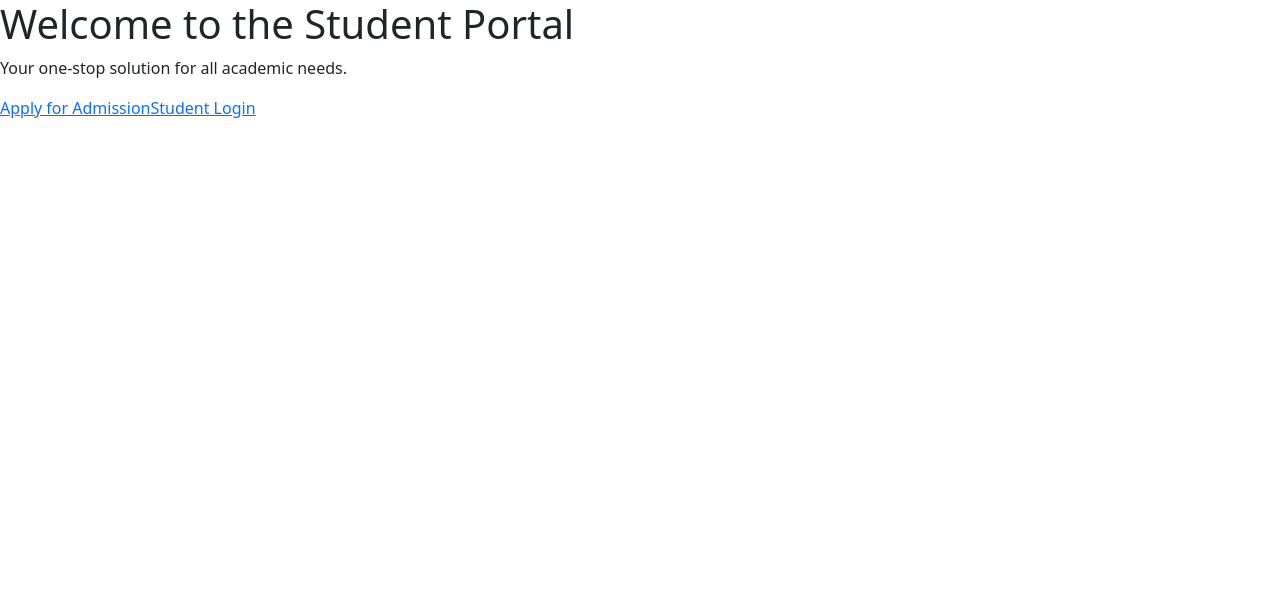
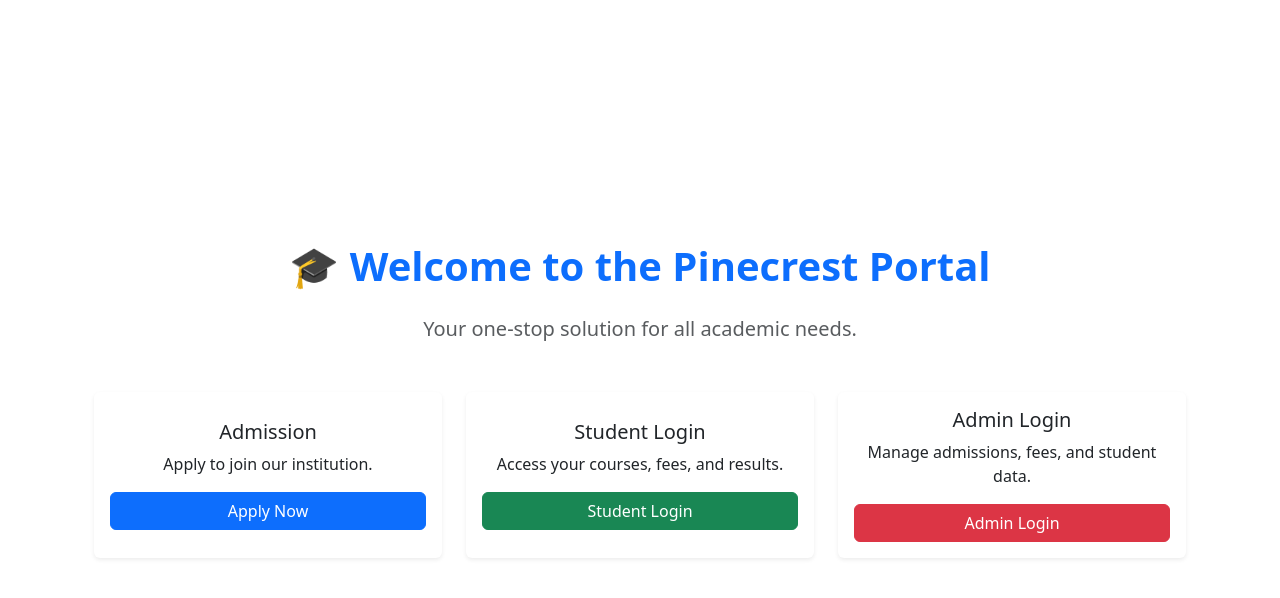
Before and after one commit to Paxden/PaxSchoolPortal, a React (Vite) app in the folder student-portal/: page / in a window 1280 px wide. Shown: the top 598 px of the page. Built offline with nearby package versions, Linux system fonts and the light colour scheme.

Commit message:
Home page

```diff
--- a/student-portal/src/pages/Admin/AdminCourses.jsx
+++ b/student-portal/src/pages/Admin/AdminCourses.jsx
@@ -11,7 +11,7 @@ import {
   Spinner,
 } from "react-bootstrap";
 
-const API_BASE = "http://localhost:5000/api";
+const API_BASE = "https://paxschoolportal-backend.onrender.com/api";
 
 const AdminCoursesPage = () => {
   const [departments, setDepartments] = useState([]);
--- a/student-portal/src/pages/Admin/AdminFeePage.jsx
+++ b/student-portal/src/pages/Admin/AdminFeePage.jsx
@@ -13,7 +13,7 @@ const AdminFeePage = () => {
         setLoading(true);
         setError(null);
         const res = await axios.get(
-          "http://localhost:5000/api/admissions/students"
+          "https://paxschoolportal-backend.onrender.com/api/admissions/students"
         );
         setStudents(Array.isArray(res.data) ? res.data : []);
       } catch (err) {
@@ -29,7 +29,7 @@ const AdminFeePage = () => {
   const handleApprove = async (studentId, session, semester) => {
     try {
       await axios.put(
-        `http://localhost:5000/api/admissions/approve-fee/${studentId}`,
+        `https://paxschoolportal-backend.onrender.com/api/students/${studentId}/fees/68b6fd1bb9a4b8babf93c491/approve`,
         {
           session,
           semester,
--- a/student-portal/src/pages/Admin/Applicants.jsx
+++ b/student-portal/src/pages/Admin/Applicants.jsx
@@ -11,7 +11,7 @@ function Applicants() {
   const fetchApplicants = async () => {
     setLoading(true);
     try {
-      const res = await axios.get("http://localhost:5000/api/admissions");
+      const res = await axios.get("https://paxschoolportal-backend.onrender.com/api");
       setApplicants(res.data);
     } catch (err) {
       console.error("Error fetching applicants:", err);
@@ -25,12 +25,12 @@ function Applicants() {
   }, []);
 
   const handleApprove = async (id) => {
-    await axios.patch(`http://localhost:5000/api/admissions/${id}/accept`);
+    await axios.patch(`https://paxschoolportal-backend.onrender.com/api/${id}/accept`);
     fetchApplicants();
   };
 
   const handleReject = async (id) => {
-    await axios.patch(`http://localhost:5000/api/admissions/${id}/reject`);
+    await axios.patch(`https://paxschoolportal-backend.onrender.com/api/${id}/reject`);
     fetchApplicants();
   };
 
--- a/student-portal/src/pages/Admin/StudentList.jsx
+++ b/student-portal/src/pages/Admin/StudentList.jsx
@@ -13,7 +13,7 @@ const StudentList = () => {
       setLoading(true);
       setError(null);
       const res = await axios.get(
-        "http://localhost:5000/api/admissions/students"
+        "https://paxschoolportal-backend.onrender.com/api/admissions/students"
       );
       setStudents(res.data);
     } catch (err) {
--- a/student-portal/src/pages/Home.jsx
+++ b/student-portal/src/pages/Home.jsx
@@ -1,14 +1,61 @@
-import React from 'react'
+import React from "react";
 
 function Home() {
   return (
-    <div>
-      <h1>Welcome to the Student Portal</h1>
-      <p>Your one-stop solution for all academic needs.</p>
-      <a href="/admission/apply">Apply for Admission</a>
-      <a href="/student/login">Student Login</a>
+    <div className="container d-flex flex-column align-items-center justify-content-center min-vh-100 text-center">
+      <h1 className="mb-4 fw-bold text-primary">
+        🎓 Welcome to the Pinecrest Portal
+      </h1>
+      <p className="lead mb-5 text-muted">
+        Your one-stop solution for all academic needs.
+      </p>
+
+      <div className="row g-4 w-100 justify-content-center">
+        {/* Apply for Admission */}
+        <div className="col-12 col-md-4">
+          <div className="card shadow-sm h-100 border-0">
+            <div className="card-body d-flex flex-column align-items-center justify-content-center">
+              <h5 className="card-title">Admission</h5>
+              <p className="card-text">Apply to join our institution.</p>
+              <a href="/admission/apply" className="btn btn-primary w-100">
+                Apply Now
+              </a>
+            </div>
+          </div>
+        </div>
+
+        {/* Student Login */}
+        <div className="col-12 col-md-4">
+          <div className="card shadow-sm h-100 border-0">
+            <div className="card-body d-flex flex-column align-items-center justify-content-center">
+              <h5 className="card-title">Student Login</h5>
+              <p className="card-text">
+                Access your courses, fees, and results.
+              </p>
+              <a href="/student/login" className="btn btn-success w-100">
+                Student Login
+              </a>
+            </div>
+          </div>
+        </div>
+
+        {/* Admin Login */}
+        <div className="col-12 col-md-4">
+          <div className="card shadow-sm h-100 border-0">
+            <div className="card-body d-flex flex-column align-items-center justify-content-center">
+              <h5 className="card-title">Admin Login</h5>
+              <p className="card-text">
+                Manage admissions, fees, and student data.
+              </p>
+              <a href="/admin/login" className="btn btn-danger w-100">
+                Admin Login
+              </a>
+            </div>
+          </div>
+        </div>
+      </div>
     </div>
-  )
+  );
 }
 
-export default Home
+export default Home;
```
